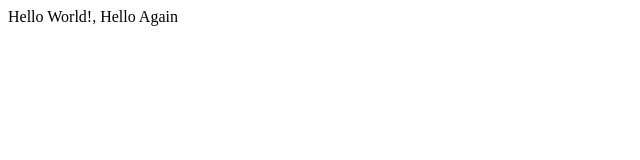
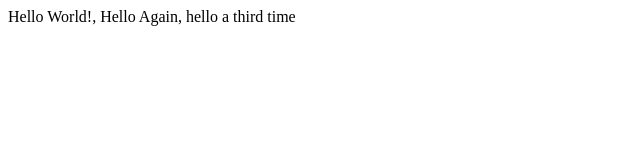
Before and after one commit to 4k45hv3rm4/webpython0, a plain HTML site: page hello.html in a window 1280 px wide. Shown: the whole page, without its empty margins (0-640 px from the left). Drawn offline with Linux system fonts and the light colour scheme.

Commit message:
added hello third time

```diff
--- a/hello.html
+++ b/hello.html
@@ -4,6 +4,6 @@
     <title>My web  page </title>
 </head>
 <body>
-    Hello World!, Hello Again
+    Hello World!, Hello Again, hello a third time
 </body>
 </html>
```
